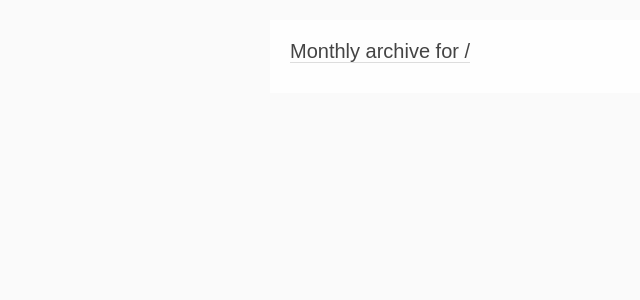
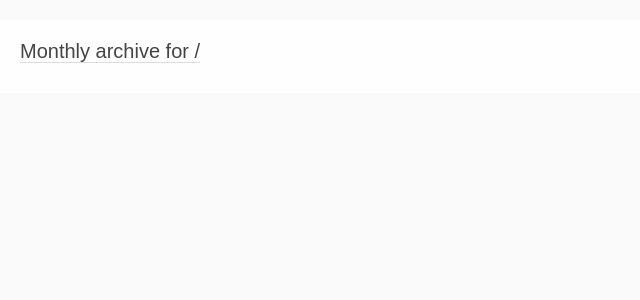
Before and after one commit to osrpt/osrpt.github.com, a Jekyll site: the page built from archive.html, in a window 1280 px wide. Shown: the top 300 px of the page, without its empty margins (0-640 px from the left). Built offline with Jekyll 4.4.1, drawn with Linux system fonts in a browser that asks for light colours; Markdown is read by kramdown in place of the engine named in the settings.

Commit message:
add responsive css

```diff
--- a/css/default.css
+++ b/css/default.css
@@ -12,6 +12,12 @@ body {
   background:#fefefe;
   width:700px;
   padding:2em;
+}
+
+@media screen and (max-device-width: 800px) {
+  body{
+    width:100%;
+  }
 }
 
 article,aside,details,figcaption,figure,footer,header,hgroup,main,nav,section,summary {
```
